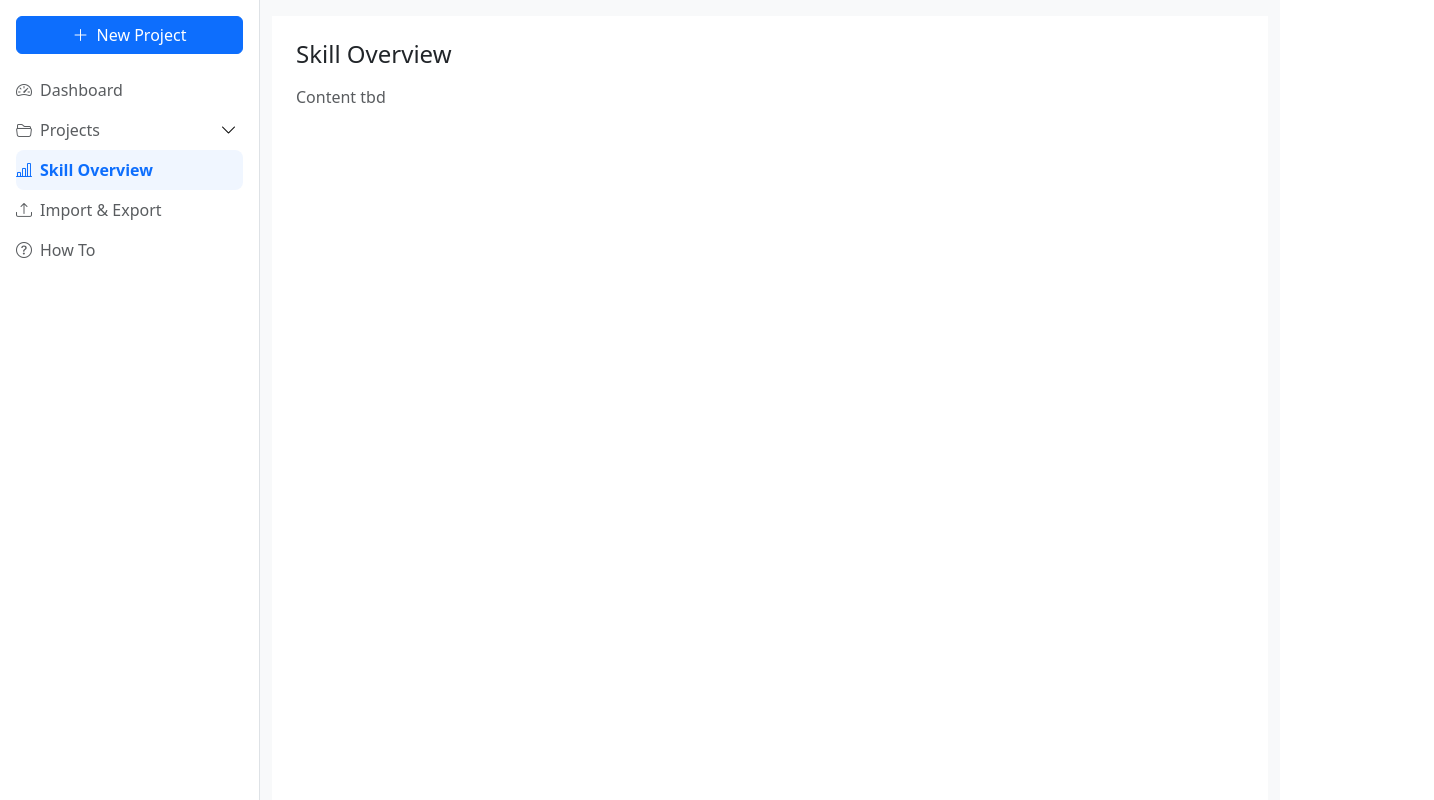
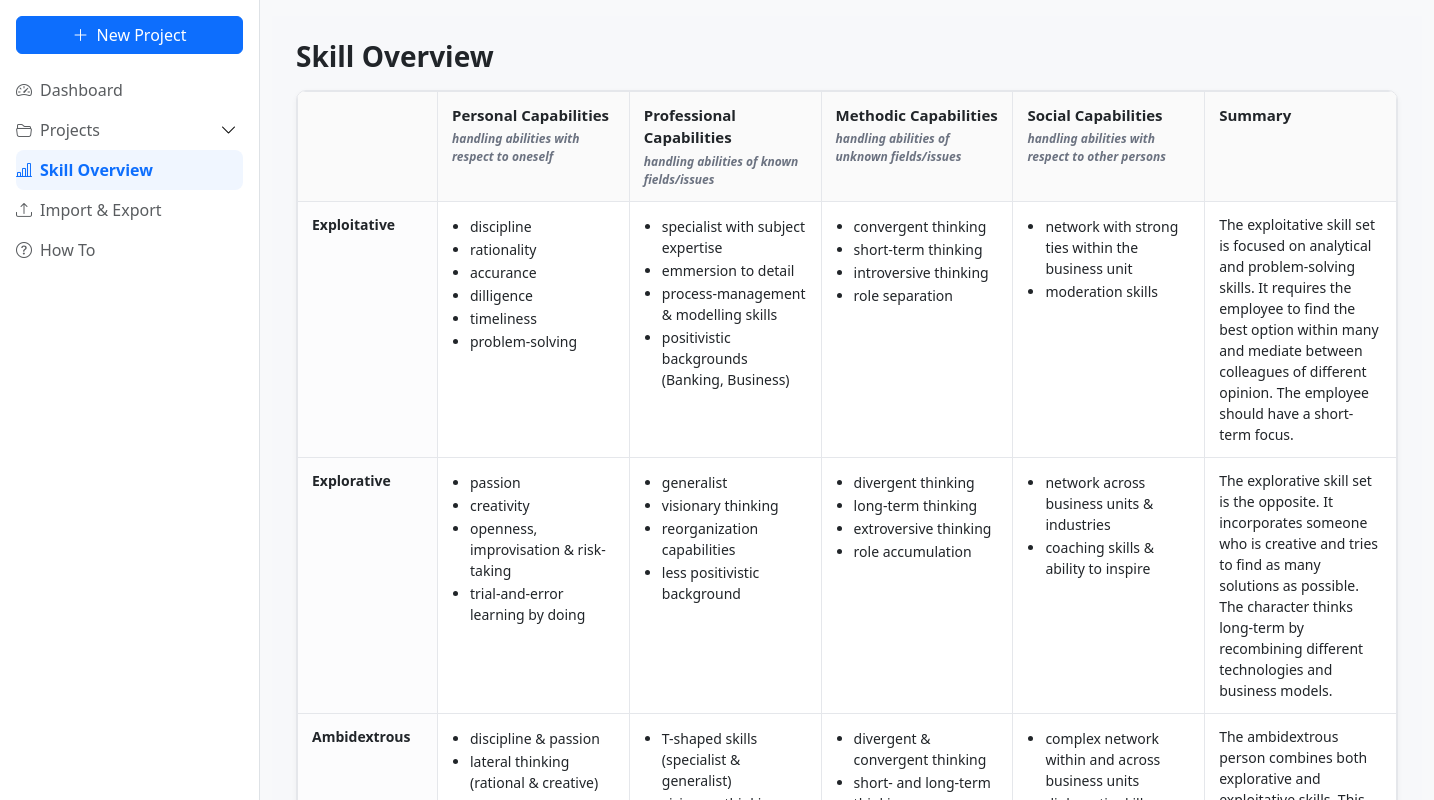
Before and after one commit to oliverschwall03-art/Software-Projektseminar, a Vue app in the folder vue_Project/: page /skills in a window 1280 px wide. Shown: the top 800 px of the page, 1434 px wide, since content can reach past the window. Built offline with nearby package versions, Linux system fonts and the light colour scheme.

Commit message:
Update Skill Overview layout + sidebar fixes

```diff
--- a/vue_Project/src/App.vue
+++ b/vue_Project/src/App.vue
@@ -26,4 +26,10 @@ import SideNav from '@/components/SideNav.vue'
 
 /* Ensure body has no unexpected scroll gaps in some browsers */
 html, body, #app { height: 100%; margin: 0; }
+
+.main {
+  flex: 1;
+  min-width: 0;
+  overflow-x: auto;
+}
 </style>
--- a/vue_Project/src/components/SideNav.vue
+++ b/vue_Project/src/components/SideNav.vue
@@ -294,6 +294,8 @@ function handleEnter() {
   min-height: 100vh;
   background: #fff;
   transition: width 0.2s ease;
+
+  flex-shrink: 0;
 }
 
 /* Collapsed = only icons are visible, labels are hidden */
--- /dev/null
+++ b/vue_Project/src/data/skill-overview.json
@@ -0,0 +1,79 @@
+{
+  "exploitative": {
+    "personal": [
+      "discipline",
+      "rationality",
+      "accurance",
+      "dilligence",
+      "timeliness",
+      "problem-solving"
+    ],
+    "professional": [
+      "specialist with subject expertise",
+      "emmersion to detail",
+      "process-management & modelling skills",
+      "positivistic backgrounds (Banking, Business)"
+    ],
+    "methodical": [
+      "convergent thinking",
+      "short-term thinking",
+      "introversive thinking",
+      "role separation"
+    ],
+    "social": [
+      "network with strong ties within the business unit",
+      "moderation skills"
+    ],
+    "summary": "The exploitative skill set is focused on analytical and problem-solving skills. It requires the employee to find the best option within many and mediate between colleagues of different opinion. The employee should have a short-term focus."
+  },
+  "explorative": {
+    "personal": [
+      "passion",
+      "creativity",
+      "openness, improvisation & risk-taking",
+      "trial-and-error learning by doing"
+    ],
+    "professional": [
+      "generalist",
+      "visionary thinking",
+      "reorganization capabilities",
+      "less positivistic background"
+    ],
+    "methodical": [
+      "divergent thinking",
+      "long-term thinking",
+      "extroversive thinking",
+      "role accumulation"
+    ],
+    "social": [
+      "network across business units & industries",
+      "coaching skills & ability to inspire"
+    ],
+    "summary": "The explorative skill set is the opposite. It incorporates someone who is creative and tries to find as many solutions as possible. The character thinks long-term by recombining different technologies and business models."
+  },
+  "ambidextrous": {
+    "personal": [
+      "discipline & passion",
+      "lateral thinking (rational & creative)",
+      "open to change without neglecting old processes",
+      "self-efficacy",
+      "knowledge-brokerage - proactively sharing and gathering knowledge"
+    ],
+    "professional": [
+      "T-shaped skills (specialist & generalist)",
+      "visionary thinking while recognizing details",
+      "diverse backgrounds"
+    ],
+    "methodical": [
+      "divergent & convergent thinking",
+      "short- and long-term thinking",
+      "ambiguity tolerance",
+      "role integration by finding synergies between roles"
+    ],
+    "social": [
+      "complex network within and across business units",
+      "diplomatic skills, e.g. tailoring communication towards situation"
+    ],
+    "summary": "The ambidextrous person combines both explorative and exploitative skills. This person can think long-term and short-term, generate ideas and decide the best, simultaneously."
+  }
+}
--- a/vue_Project/src/views/SkillsView.vue
+++ b/vue_Project/src/views/SkillsView.vue
@@ -1,17 +1,141 @@
+<script setup>
+import skillOverview from "@/data/skill-overview.json";
+
+const rows = [
+  { key: "exploitative", label: "Exploitative" },
+  { key: "explorative", label: "Explorative" },
+  { key: "ambidextrous", label: "Ambidextrous" }
+];
+
+const cols = [
+  { key: "personal", label: "Personal Capabilities", sub: "handling abilities with respect to oneself" },
+  { key: "professional", label: "Professional Capabilities", sub: "handling abilities of known fields/issues" },
+  { key: "methodical", label: "Methodic Capabilities", sub: "handling abilities of unknown fields/issues" },
+  { key: "social", label: "Social Capabilities", sub: "handling abilities with respect to other persons" },
+  { key: "summary", label: "Summary", sub: "" }
+];
+
+function asList(val) {
+  return Array.isArray(val) ? val : [];
+}
+</script>
+
 <template>
-  <div class="p-4">
-    <h1 class="h4 mb-3">Skill Overview</h1>
-    <p class="text-muted">Content tbd</p>
+  <div class="skill-page">
+    <h1 class="page-title">Skill Overview</h1>
+
+    <div class="table-wrap">
+      <table class="skill-table">
+        <thead>
+          <tr>
+            <th class="corner"></th>
+            <th v-for="c in cols" :key="c.key" class="col-head">
+              <div class="col-title">{{ c.label }}</div>
+              <div v-if="c.sub" class="col-sub">{{ c.sub }}</div>
+            </th>
+          </tr>
+        </thead>
+
+        <tbody>
+          <tr v-for="r in rows" :key="r.key">
+            <th class="row-head">{{ r.label }}</th>
+
+            <!-- Personal / Professional / Methodical / Social -->
+            <td v-for="c in cols.slice(0,4)" :key="c.key" class="cell">
+              <ul class="cell-list">
+                <li v-for="item in asList(skillOverview[r.key][c.key])" :key="item">
+                  {{ item }}
+                </li>
+              </ul>
+            </td>
+
+            <!-- Summary -->
+            <td class="cell summary-cell">
+              {{ skillOverview[r.key].summary }}
+            </td>
+          </tr>
+        </tbody>
+      </table>
+    </div>
   </div>
 </template>
 
-<script setup>
-// placeholder view – logic will follow later
-</script>
+<style scoped>
+.skill-page {
+  padding: 24px;
+  background: #f7f8fa;
+  min-height: 100%;
+}
 
-<style scoped>
-div {
-  min-height: 100vh;
-  background-color: #fff;
+.page-title {
+  font-size: 28px;
+  font-weight: 700;
+  margin-bottom: 16px;
+}
+
+.table-wrap {
+  background: white;
+  border: 1px solid #e5e7eb;
+  border-radius: 10px;
+  overflow: auto;
+  box-shadow: 0 2px 6px rgba(0,0,0,0.04);
+}
+
+.skill-table {
+  width: 100%;
+  border-collapse: collapse;
+  table-layout: fixed;
+  min-width: 1100px; /* 避免太窄 */
+}
+
+.skill-table th,
+.skill-table td {
+  border: 1px solid #e5e7eb;
+  vertical-align: top;
+  padding: 12px 14px;
+  font-size: 14px;
+  line-height: 1.5;
+}
+
+.corner {
+  width: 140px;
+  background: #fafafa;
+}
+
+.col-head {
+  background: #fafafa;
+  text-align: left;
+}
+
+.col-title {
+  font-weight: 700;
+  font-size: 15px;
+}
+
+.col-sub {
+  font-size: 12px;
+  color: #6b7280;
+  margin-top: 4px;
+  font-style: italic;
+}
+
+.row-head {
+  width: 140px;
+  background: #fcfcfd;
+  font-weight: 700;
+  font-size: 15px;
+}
+
+.cell-list {
+  margin: 0;
+  padding-left: 18px;
+}
+
+.cell-list li {
+  margin: 2px 0;
+}
+
+.summary-cell {
+  white-space: pre-wrap;
 }
 </style>
```
Also changed, not shown: 2 other files (tests, documents, lock files or other folders).
